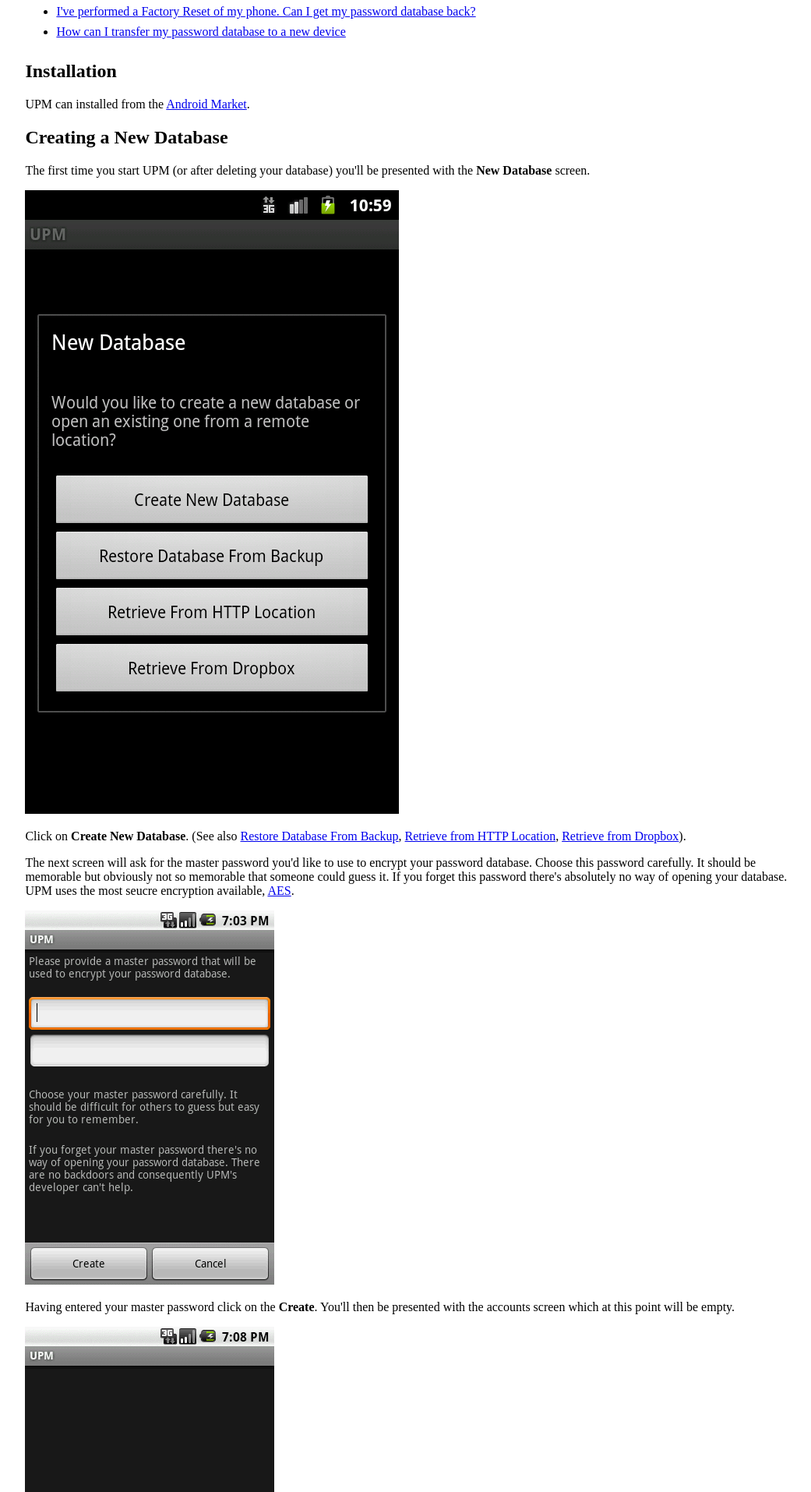
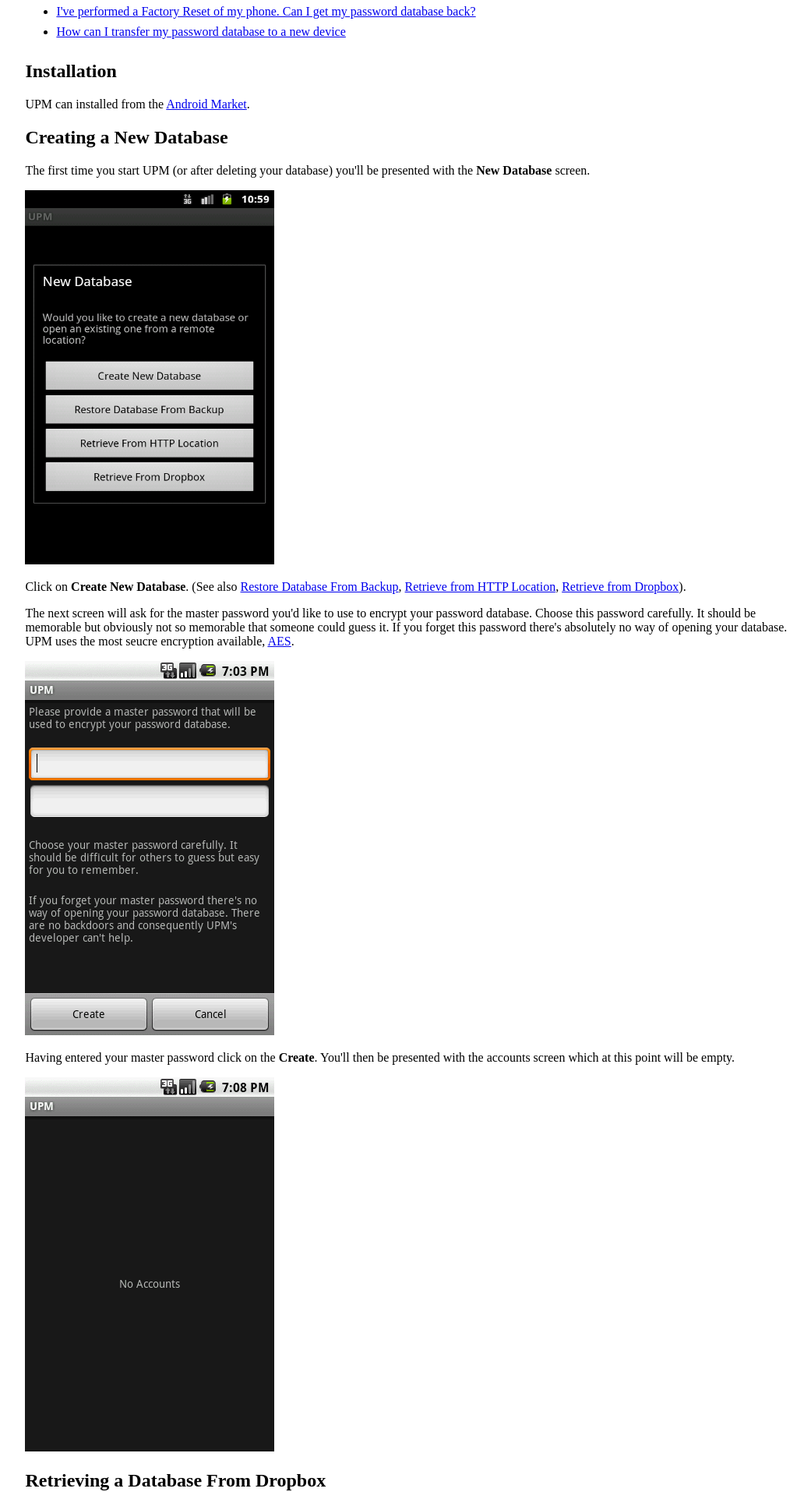
Before and after one commit to adrian/upm-website, a Jekyll site: the page built from upm_android_userguide.html, in a window 1280 px wide. Shown: the part 600-2514 px from the top of the page at 78% size, without its empty margins (102-1143 px from the left). Built offline with Jekyll 4.4.1, drawn with Linux system fonts in a browser that asks for light colours; some web fonts are replaced.

Commit message:
Rationalise image sizes in Android user guide

```diff
--- a/upm_android_userguide.html
+++ b/upm_android_userguide.html
@@ -43,18 +43,18 @@ title: UPM Android User Guide
 </p>
 
 
-<img class="centered-image" src="images/android/new_database.png"></img>
+<img class="centered-image" src="images/android/new_database.png" width="320" height="480"></img>
 <p>
     Click on <b>Create New Database</b>. (See also <a href="#restore">Restore Database From Backup</a>, <a href="#sync_using_http">Retrieve from HTTP Location</a>, <a href="#retrieve_from_dropbox">Retrieve from Dropbox</a>).
 </p>
 <p>
     The next screen will ask for the master password you'd like to use to encrypt your password database. Choose this password carefully. It should be memorable but obviously not so memorable that someone could guess it. If you forget this password there's absolutely no way of opening your database. UPM uses the most seucre encryption available, <a href="http://en.wikipedia.org/wiki/Advanced_Encryption_Standard">AES</a>.
 </p>
-<img class="centered-image" src="images/android/new_database_password.png"></img>
+<img class="centered-image" src="images/android/new_database_password.png" width="320" height="480"></img>
 <p>
     Having entered your master password click on the <b>Create</b>. You'll then be presented with the accounts screen which at this point will be empty.
 </p>
-<img class="centered-image" src="images/android/accounts_screen_no_accounts.png"></img>
+<img class="centered-image" src="images/android/accounts_screen_no_accounts.png" width="320" height="480"></img>
 
 
 <a name="retrieve_from_dropbox"></a>
@@ -68,7 +68,7 @@ title: UPM Android User Guide
 <p>
   The file you select will be downloaded and saved locally. You can keep the local file in sync with the version in Dropbox using Menu -> Sync.
 </p>
-<img class="centered-image" src="images/android/dropbox_files.png"></img>
+<img class="centered-image" src="images/android/dropbox_files.png" width="320" height="480"></img>
 
 
 <a name="adding_an_account"></a>
@@ -76,7 +76,7 @@ title: UPM Android User Guide
 <p>
     From the accounts screen click <i>Menu -> Add</i>.
 </p>
-<img class="centered-image" src="images/android/add_account.png"></img>
+<img class="centered-image" src="images/android/add_account.png" width="320" height="480"></img>
 <ul>
     <li><b>Account Name</b>: The name of the account as it will appear in the accounts screen</li>
     <li><b>User Id</b>: The user id associated with this new account</li>
@@ -87,7 +87,7 @@ title: UPM Android User Guide
 <p>
     Click <b>Save</b> after entering all the account details.
 </p>
-<img class="centered-image" src="images/android/accounts_screen_one_account.png"></img>
+<img class="centered-image" src="images/android/accounts_screen_one_account.png" width="320" height="480"></img>
 
 
 <a name="opening_an_account"></a>
@@ -95,7 +95,7 @@ title: UPM Android User Guide
 <p>
     To open an account simply select the account name on the Accounts screen.
 </p>
-<img class="centered-image" src="images/android/open_account.png"></img>
+<img class="centered-image" src="images/android/open_account.png" width="320" height="480"></img>
 
 
 <a name="editing_an_account"></a>
@@ -109,19 +109,19 @@ title: UPM Android User Guide
     <li>Open the account by selecting it on the accounts screen.</li>
     <li>On the Account Details screen select Menu -> Edit</li>
 </ol>
-<img class="centered-image" src="images/android/edit_account_from_menu.png"></img>
+<img class="centered-image" src="images/android/edit_account_from_menu.png" width="320" height="480"></img>
 
 <h3>Option 2</h3>
 <ol>
     <li>Long click the account on the accounts screen.</li>
     <li>Select Edit Account.</li>
 </ol>
-<img class="centered-image" src="images/android/long_click_account_dialog.png"></img>
+<img class="centered-image" src="images/android/long_click_account_dialog.png" width="320" height="480"></img>
 
 <p>
     Regardless of how you open it the Edit screen looks like this,
 </p>
-<img class="centered-image" src="images/android/edit_account.png"></img>
+<img class="centered-image" src="images/android/edit_account.png" width="320" height="480"></img>
 
 <p>
     When you're finished editing click <b>Save</b>.
@@ -135,7 +135,7 @@ title: UPM Android User Guide
     <li>Select Menu -> Delete</li>
     <li>Select <b>Yes</b> to confirm deletion</li>
 </ol>
-<img class="centered-image" src="images/android/delete_account_confirm.png"></img>
+<img class="centered-image" src="images/android/delete_account_confirm.png" width="320" height="480"></img>
 
 
 <a name="database_syncing"></a>
@@ -179,13 +179,13 @@ title: UPM Android User Guide
 <ol>
     <li>Select Menu -> Preferences</li>
     <li>The option to download a remote database is available on the same screen from where you create a new database. If you've already got a database you'll need to delete it (Menu -> More -> Delete Database).</li>
-    <li>Select "Retrieve From HTTP Location" on the New Database screen.<br><img class="centered-image" src="images/android/new_database.png"></img></li>
+    <li>Select "Retrieve From HTTP Location" on the New Database screen.<br><img class="centered-image" src="images/android/new_database.png" width="320" height="480"></img></li>
     <li>Enter the full URL to your database, e.g. https://www.mydomain.com/upm/upm.db</li>
     <li>If the URL uses Basic Authentication enter the User Id and Password.</li>
     <li>Click Download</li>
     <li>If the database is successfully downloaded you'll be presented with the Enter Master Password screen.</li>
 </ol>
-<img class="centered-image" src="images/android/enter_master_password.png"></img>
+<img class="centered-image" src="images/android/enter_master_password.png" width="320" height="480"></img>
 
 
 <a name="backup"></a>
@@ -215,7 +215,7 @@ Your database will be copied to your SD card with the name <b>upm.db</b>.
     <li><b>HTTP Authentication Account</b>: The account providing the username and password need to access the URL used for syncing. See <a href="#database_syncing">Database Syncing.</a></li>
     <li><b>Trusted Hostname</b>: Name of the host where you sync your database. This is only required if your use HTTPS and the certificate doesn't have your hostname in the Common Name. See <a href="#add_trusted_https_cert">How to Add a Trusted HTTPS Certificate</a>.</li>
 </ul>
-<img class="centered-image" src="images/android/preferences.png"></img>
+<img class="centered-image" src="images/android/preferences.png" width="320" height="480"></img>
 
 
 <a name="add_trusted_https_cert"></a>
```
